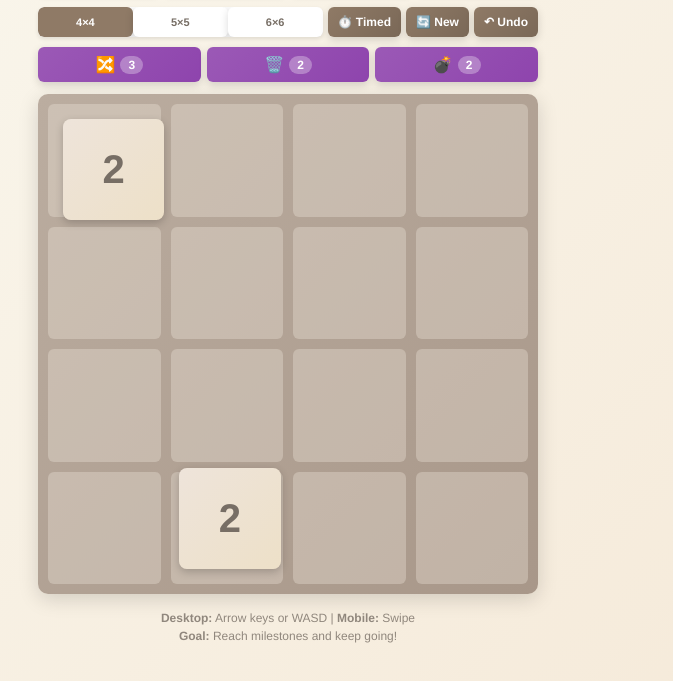
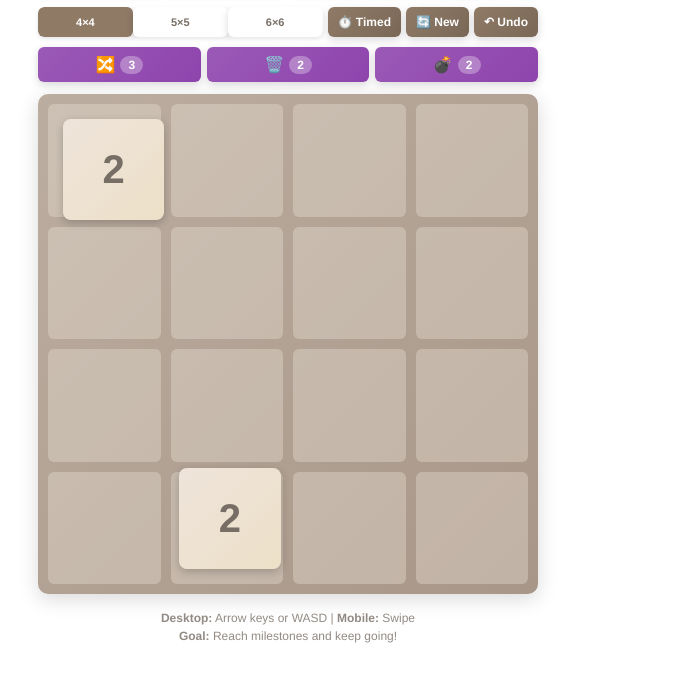
Before and after one commit to Ramchandra63/TileCraft, a plain HTML site: page index.html in a window 1280 px wide. Shown: the part 119-800 px from the top of the page, without its empty margins (352-1025 px from the left). Drawn offline with Linux system fonts and the light colour scheme.

Commit message:
Some update related to background color again

```diff
--- a/style.css
+++ b/style.css
@@ -18,7 +18,7 @@
 }
 
 body {
-    background: linear-gradient(135deg, #faf8ef 0%, #f5e9d8 100%);
+    /* background: linear-gradient(135deg, #faf8ef 0%, #f5e9d8 100%); */
     color: #ffeddb;
     min-height: 100vh;
     display: flex;
```
